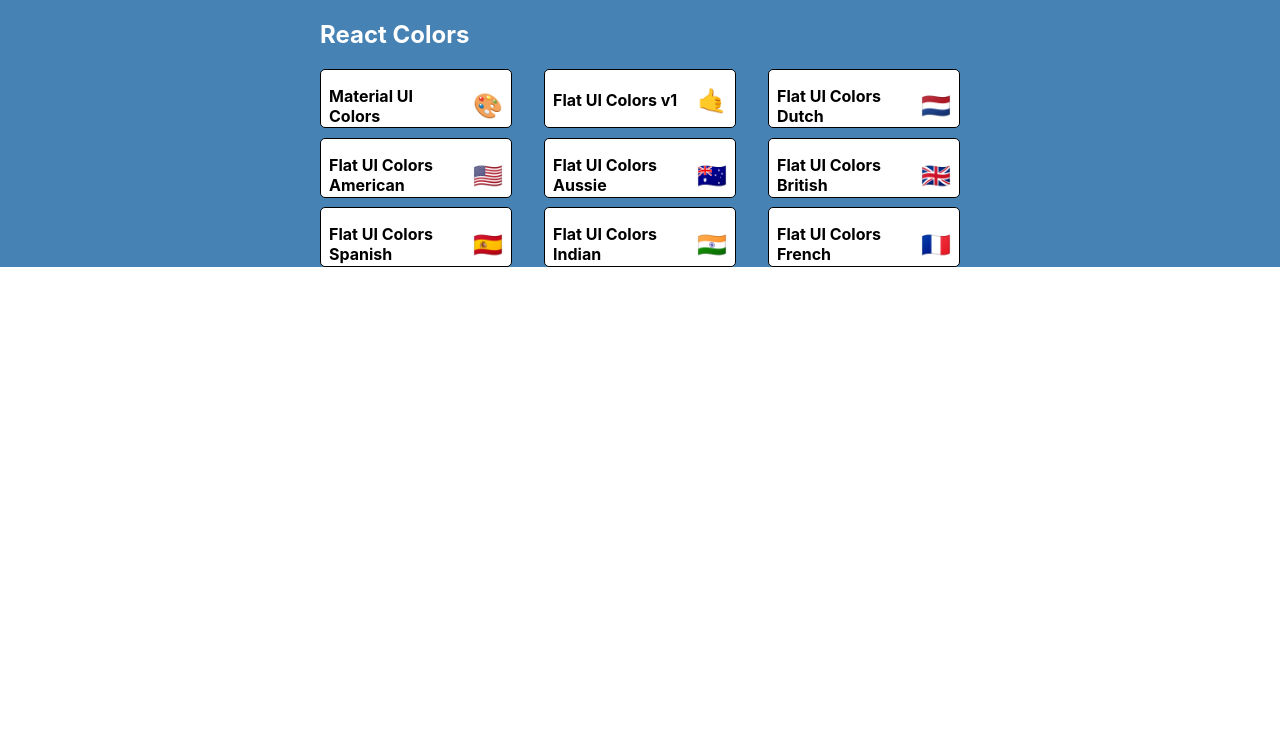
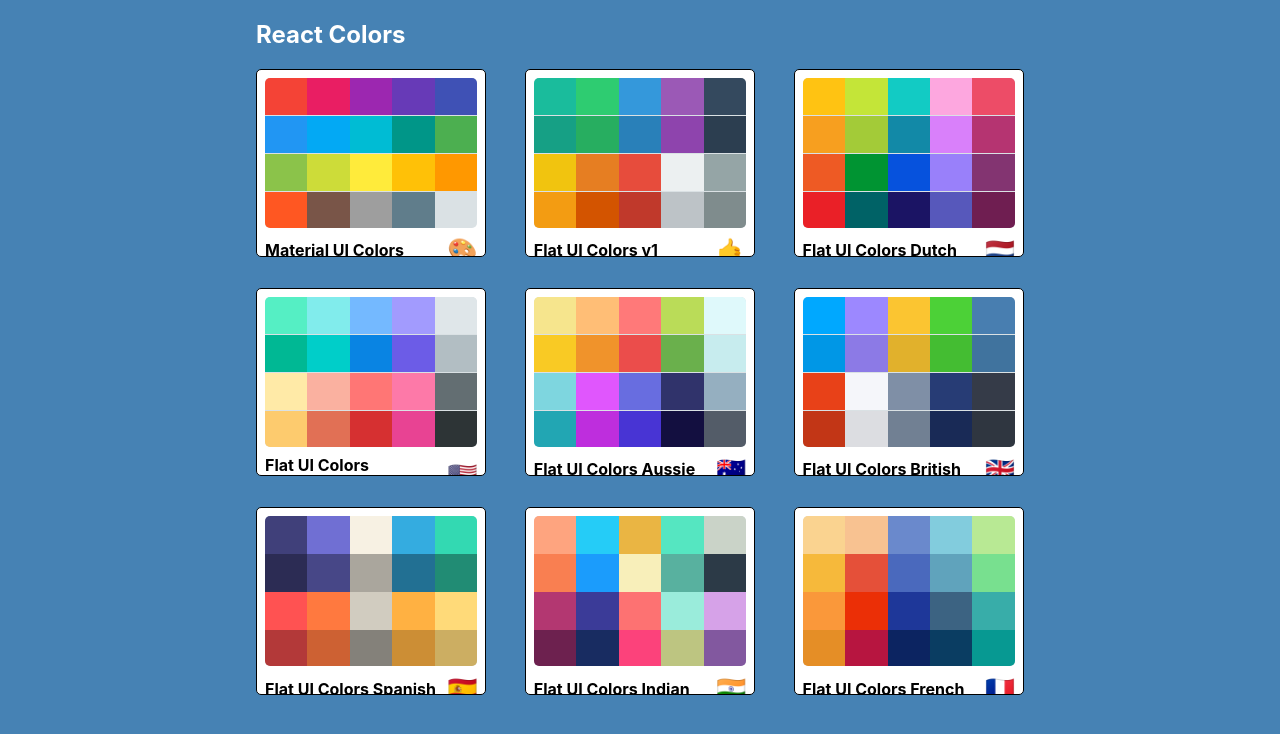
Before and after one commit to samanth619/FlatUI-clone, a React (Create React App) app: page / in a window 1280 px wide. Shown: the top 734 px of the page. Built offline with nearby package versions, Linux system fonts and the light colour scheme.

Commit message:
Complete Palette-Cards

```diff
--- a/src/PaletteCard.js
+++ b/src/PaletteCard.js
@@ -14,7 +14,11 @@
        }
    },
    colors:{
-       backgroundColor:"grey"
+       backgroundColor:"#dae1e4",
+       height:"150px",
+       width:"100%",
+       borderRadius:"5px",
+       overflow:"hidden"
    },
    title:{
       display:"flex",
@@ -29,14 +33,29 @@
    emoji:{
         marginLeft:"0.5rem",
         fontSize:"1.5rem"
+   },
+   miniColor:{
+     height:"25%",
+     width:"20%",
+     margin:"0 auto",
+     display:"inline-block",
+     position:"relative",
+     marginBottom:"-3.5px"
    }
 }
 
 function PaletteCard(props) {
-    const {classes,paletteName,emoji} = props;
+    const {classes,paletteName,emoji,colors} = props;
+    const miniColors = colors.map(color=>(
+        <div
+          style={{backgroundColor:color.color}}
+          className={classes.miniColor}
+          key={color.name}
+        />
+    ));
     return (
         <div className={classes.root}>
-            <div className={classes.colors}></div>
+            <div className={classes.colors}>{miniColors}</div>
             <h5 className={classes.title}>
               {paletteName}
               <span className={classes.emoji}>{emoji}</span>
--- a/src/PaletteList.js
+++ b/src/PaletteList.js
@@ -6,13 +6,13 @@
 const styles={
    root:{
        backgroundColor:"#4682b4",
-       height:"100%",
+       height:"100vh",
        display:"flex",
        alignItems:"flex-start",
        justifyContent:"center"
    },
    container:{
-       width:"50%",
+       width:"60%",
        display:"flex",
        alignItems:"flex-start",
        flexDirection:"column",
```
